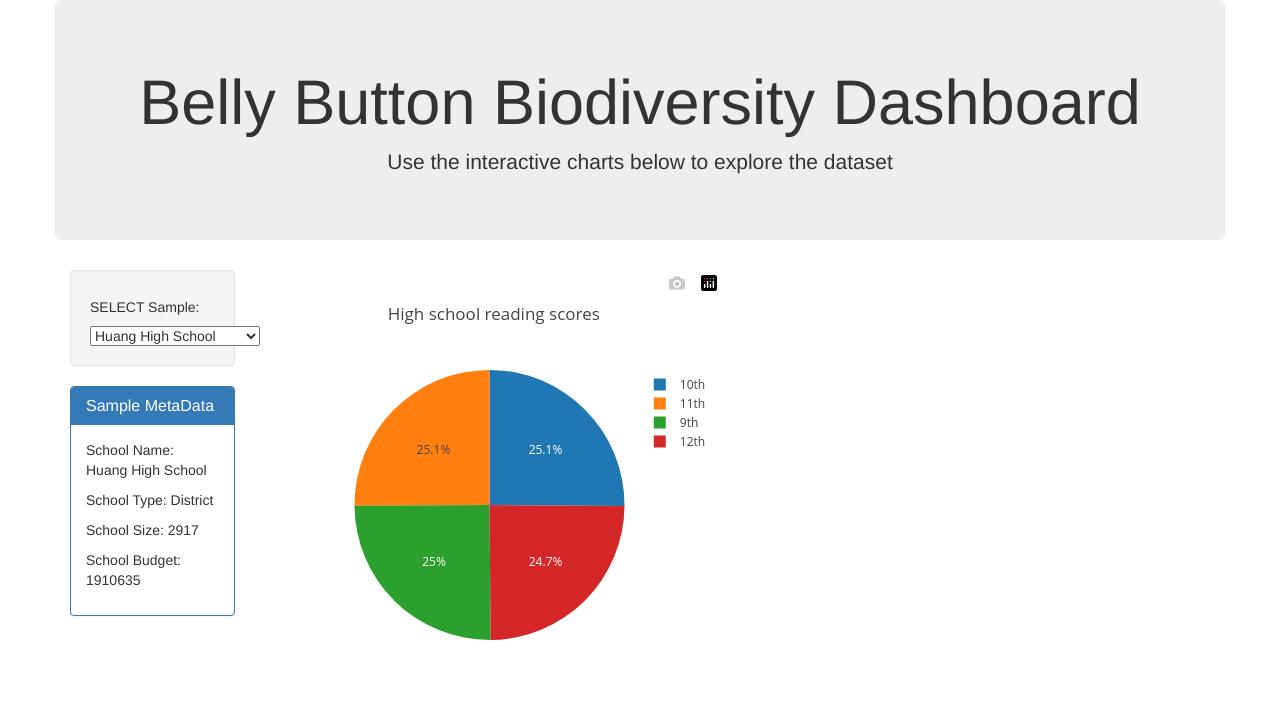
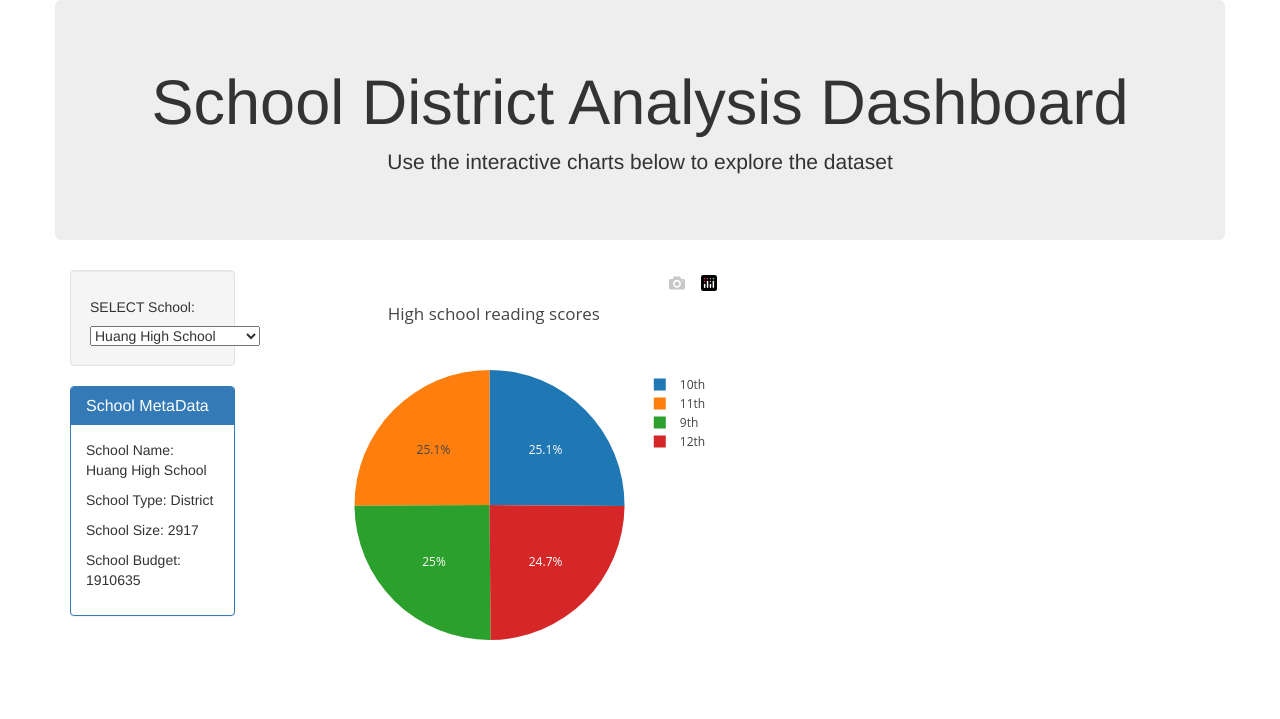
Before and after one commit to damuakula/InteractiveSchoolDistrictDashboard, a Flask app: template templates/index.html in a window 1280 px wide. Shown: the top 719 px of the page. Run offline with Flask 2, Linux system fonts and the light colour scheme; the template is opened without the code that fills it, so the values that code supplies are empty; some libraries are stand-ins or nearby versions.

Commit message:
Latest checkins

```diff
--- a/templates/index.html
+++ b/templates/index.html
@@ -5,7 +5,7 @@
   <meta charset="UTF-8">
   <meta name="viewport" content="width=device-width, initial-scale=1.0">
   <meta http-equiv="X-UA-Compatible" content="ie=edge">
-  <title>Flask Plotlyjs Example</title>
+  <title>Plotlyjs Example</title>
   <link rel="stylesheet" href="https://maxcdn.bootstrapcdn.com/bootstrap/3.3.7/css/bootstrap.min.css">
 </head>
 
@@ -14,19 +14,19 @@
   <div class="container">
     <div class="row">
       <div class="col-md-12 jumbotron text-center">
-        <h1>Belly Button Biodiversity Dashboard</h1>
+        <h1>School District Analysis Dashboard</h1>
         <p>Use the interactive charts below to explore the dataset</p>
       </div>
     </div>
     <div class="row">
       <div class="col-md-2">
         <div class="well">
-          <h5>SELECT Sample:</h5>
+          <h5>SELECT School:</h5>
           <select id="selDataset" onchange="optionChanged(this.value)"></select>
         </div>
         <div class="panel panel-primary">
           <div class="panel-heading">
-            <h3 class="panel-title">Sample MetaData</h3>
+            <h3 class="panel-title">School MetaData</h3>
           </div>
           <div id="sample-metadata" class="panel-body"></div>
         </div>
@@ -45,11 +45,9 @@
     </div>
   </div>
 
-  <!-- <script src="https://cdn.plot.ly/plotly-1.31.2.min.js"></script> -->
   <script src="https://cdnjs.cloudflare.com/ajax/libs/d3/5.5.0/d3.js"></script>
   <script src="https://cdn.plot.ly/plotly-latest.min.js"></script>
-  <script src="{{ url_for('static', filename='js/bonus.js') }}"></script>
-  <script src="{{ url_for('static', filename='js/app.js') }}"></script>
+  <script src="../static/app.js"></script>
 
 </body>
 
```
